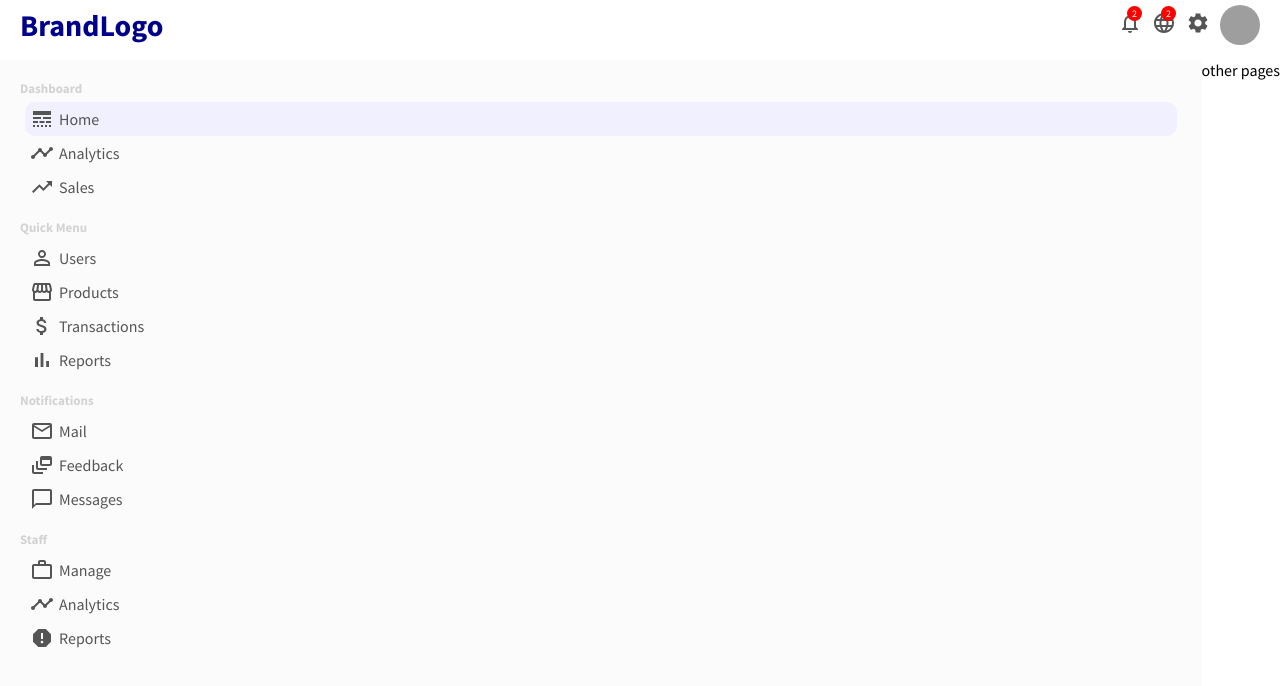
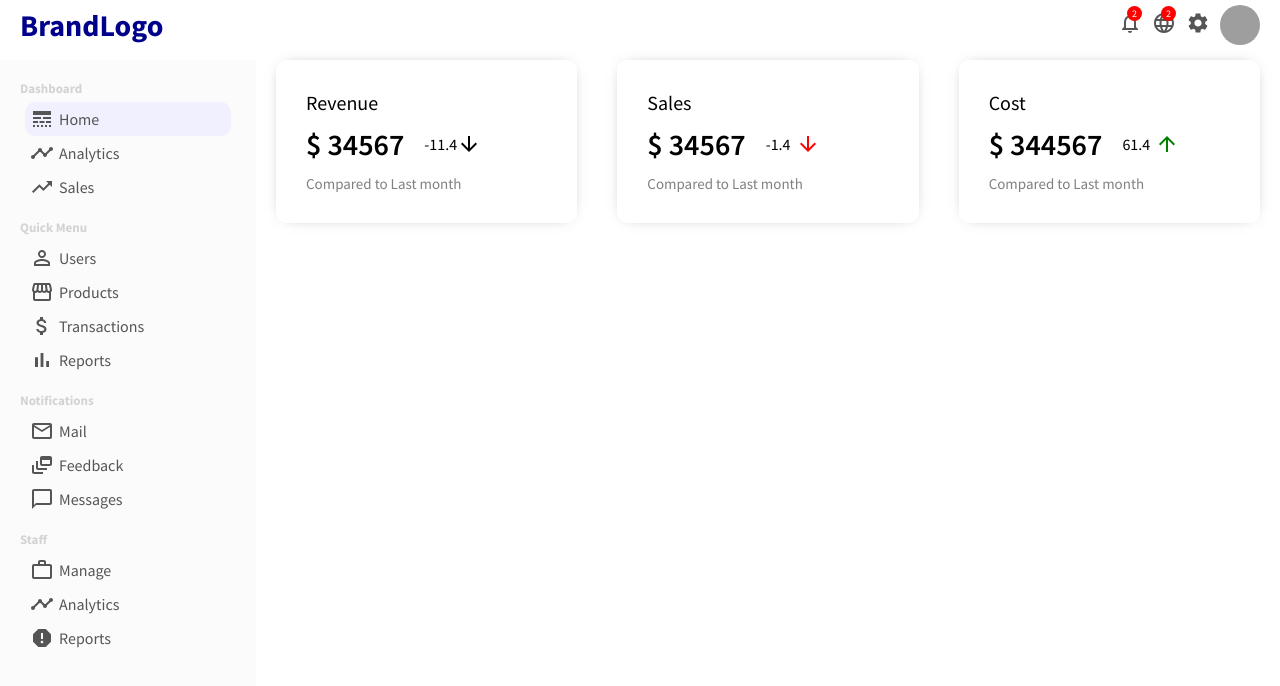
Before and after one commit to rohit-rai-0101rm/React-admin-dashboard-ui, a React (Create React App) app: page / in a window 1280 px wide. Shown: the top 686 px of the page. Built offline with nearby package versions, Linux system fonts and the light colour scheme; grey boxes are pictures that could not be loaded.

Commit message:
home page in progress

```diff
--- a/src/App.js
+++ b/src/App.js
@@ -1,14 +1,14 @@
 import Sidebar from "./components/sidebar/Sidebar";
 import Topbar from "./components/Topbar/Topbar";
 import './app.css'
+import Home from "./pages/Home/Home";
 function App() {
   return (
     <div className="App">
       <Topbar/>
       <div className="container">
         <Sidebar/>
-        other pages
-
+        <Home/>
       </div>
     </div>
   );
--- /dev/null
+++ b/src/components/featuredInfo/FeaturedInfo.jsx
@@ -0,0 +1,41 @@
+import React from 'react'
+import { ArrowDownward, ArrowUpward } from "@material-ui/icons";
+
+import './featuredInfo.css'
+const FeaturedInfo = () => {
+    return (
+        <div className="featured">
+            <div className="featuredItem">
+                <span className="featuredTitle">Revenue</span>
+                <div className="featuredMoneyContainer">
+                    <span className="featuredMoney">$ 34567</span>
+                    <span className="featuredMoneyRate">-11.4<ArrowDownward/></span>
+
+                </div>
+                <span className="featuredSub">Compared to Last month</span>
+            </div>
+            <div className="featuredItem">
+                <span className="featuredTitle">Sales</span>
+                <div className="featuredMoneyContainer">
+                    <span className="featuredMoney">$ 34567</span>
+                    <span className="featuredMoneyRate">-1.4<ArrowDownward className="featuredIcon negative"/></span>
+
+                </div>
+                <span className="featuredSub">Compared to Last month</span>
+            </div><div className="featuredItem">
+                <span className="featuredTitle">Cost</span>
+                <div className="featuredMoneyContainer">
+                    <span className="featuredMoney">$ 344567</span>
+                    <span className="featuredMoneyRate">61.4<ArrowUpward className="featuredIcon"/></span>
+
+                </div>
+                <span className="featuredSub">Compared to Last month</span>
+            </div>
+
+
+
+        </div>
+    )
+}
+
+export default FeaturedInfo
--- /dev/null
+++ b/src/components/featuredInfo/featuredInfo.css
@@ -0,0 +1,51 @@
+.featured {
+    width: 100%;
+    display: flex;
+    justify-content: space-between;
+  }
+
+  .featuredItem {
+    flex: 1;
+    margin: 0px 20px;
+    padding: 30px;
+    border-radius: 10px;
+    cursor: pointer;
+    -webkit-box-shadow: 0px 0px 15px -10px rgba(0, 0, 0, 0.75);
+    box-shadow: 0px 0px 15px -10px rgba(0, 0, 0, 0.75);
+  }
+
+  .featuredTitle{
+      font-size: 20px;
+  }
+
+  .featuredMoneyContainer{
+      margin: 10px 0px;
+      display: flex;
+      align-items: center;
+  }
+
+  .featuredMoney{
+      font-size: 30px;
+      font-weight: 600;
+  }
+
+  .featuredMoneyRate{
+      display: flex;
+      align-items: center;
+      margin-left: 20px;
+  }
+
+  .featuredIcon{
+      font-size: 14px;
+      margin-left: 5px;
+      color: green;
+  }
+
+  .featuredIcon.negative{
+      color: red;
+  }
+
+  .featuredSub{
+      font-size: 15px;
+      color: gray;
+  }
--- a/src/pages/Home/Home.jsx
+++ b/src/pages/Home/Home.jsx
@@ -1,9 +1,10 @@
 import React from 'react'
+import FeaturedInfo from '../../components/featuredInfo/FeaturedInfo'
 import './home.css'
 const Home = () => {
     return (
-        <div>
-
+        <div className="home">
+            <FeaturedInfo/>
         </div>
     )
 }
--- a/src/pages/Home/home.css
+++ b/src/pages/Home/home.css
@@ -0,0 +1,3 @@
+.home{
+    flex: 4;
+}
```
Also changed, not shown: src/components/Chart/Chart.jsx (added, +11 -0 lines), src/components/Chart/chart.css (added).
